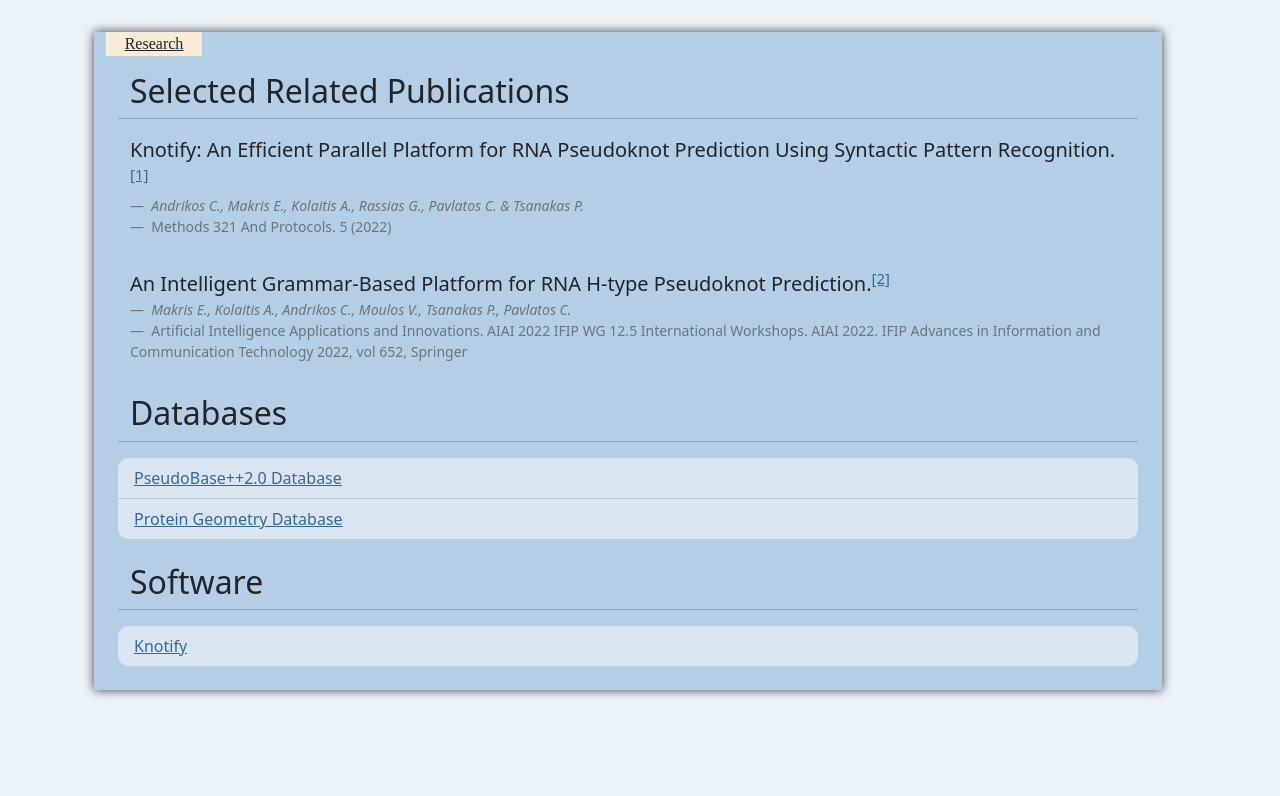
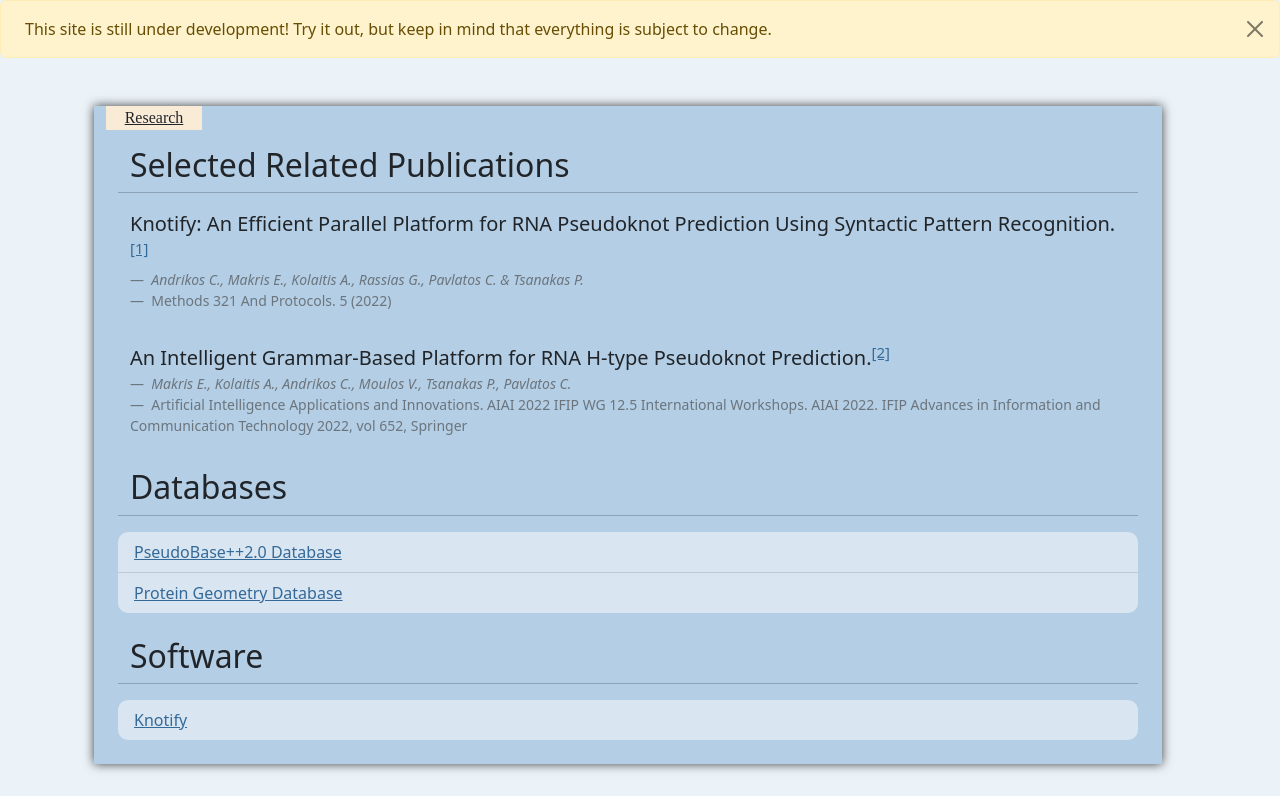
Before and after one commit to JimmyA1994/knotify_webserver, a Django app: page /research/ in a window 1280 px wide. Shown: the part 56-852 px from the top of the page. Run offline with Django 4.2, Linux system fonts and the light colour scheme; the visitor is signed in with stand-in values (Sample User, id 1); parts of the project's set-up code (start-up, migrations or seed data) failed here and were passed over; some web fonts are replaced.

Commit message:
add "site under development" warning

```diff
--- a/main/templates/base.html
+++ b/main/templates/base.html
@@ -41,6 +41,12 @@
                   </div>
                 </div>
               </nav>
+              <!-- Temp warning about developmental stage -->
+              <div class="alert alert-warning alert-dismissible fade show d-flex" role="alert">
+                <i class="bi bi-cone-striped me-2"></i>
+                <div>This site is still under development! Try it out, but keep in mind that everything is subject to change.</div>
+                <button type="button" class="btn-close" data-bs-dismiss="alert" aria-label="Close"></button>
+              </div>
             <div class="container bg-white">
                 <div class="row p-4" style="background-color: #ECF3F8;">
                     {% block body%}
```
